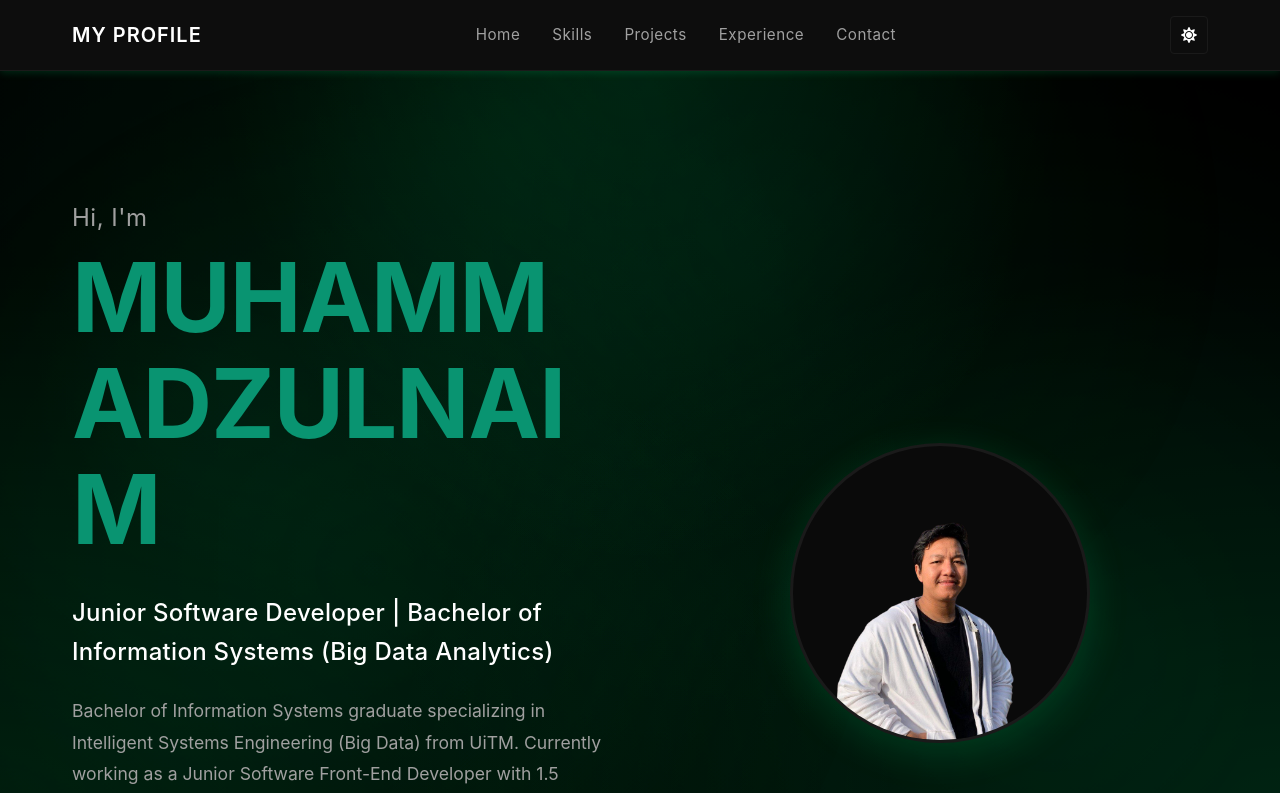
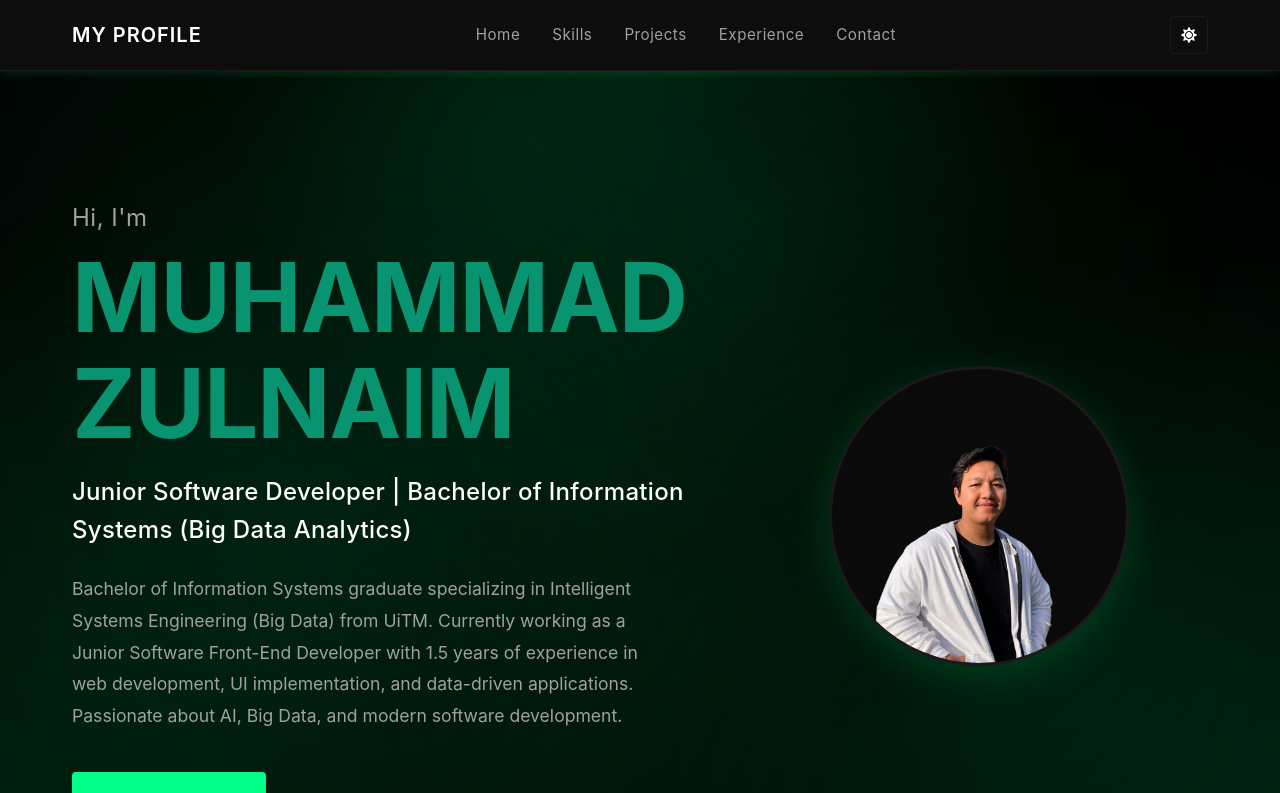
Before and after one commit to zulnaim-IT/My-Project, a React (Vite) app in the folder my profile/frontend/: page / in a window 1280 px wide. Shown: the top 793 px of the page. Built offline with nearby package versions, Linux system fonts and the light colour scheme.

Commit message:
refactor: update AnimatedText display properties and split name into two components

```diff
--- a/my profile/frontend/src/components/AnimatedText.css
+++ b/my profile/frontend/src/components/AnimatedText.css
@@ -1,11 +1,9 @@
 .animated-text {
   margin: 0;
-  display: inline-block;
+  display: block;
   font-size: inherit;
   font-weight: inherit;
-  white-space: normal;
-  max-width: 600px;
-  word-spacing: 9999px;
+  white-space: nowrap;
 }
 
 .animated-text.hero-name {
@@ -13,11 +11,9 @@
   font-weight: 700;
   line-height: 1.1;
   letter-spacing: -1px;
-  margin-bottom: 1rem;
-  display: inline-block;
-  white-space: normal;
-  max-width: 600px;
-  word-spacing: 9999px;
+  margin: 0;
+  display: block;
+  white-space: nowrap;
 }
 
 /* Dark mode - Cyan color */
--- a/my profile/frontend/src/components/Hero.jsx
+++ b/my profile/frontend/src/components/Hero.jsx
@@ -8,7 +8,8 @@ const Hero = () => {
         <div className="hero-content">
           <h1 className="hero-greeting">Hi, I'm</h1>
           <div className="hero-name-wrapper">
-            <AnimatedText text="MUHAMMAD ZULNAIM" className="hero-name" />
+            <AnimatedText text="MUHAMMAD" className="hero-name" />
+            <AnimatedText text="ZULNAIM" className="hero-name" />
           </div>
           <p className="hero-tagline">
             Junior Software Developer | Bachelor of Information Systems (Big Data Analytics)
```
